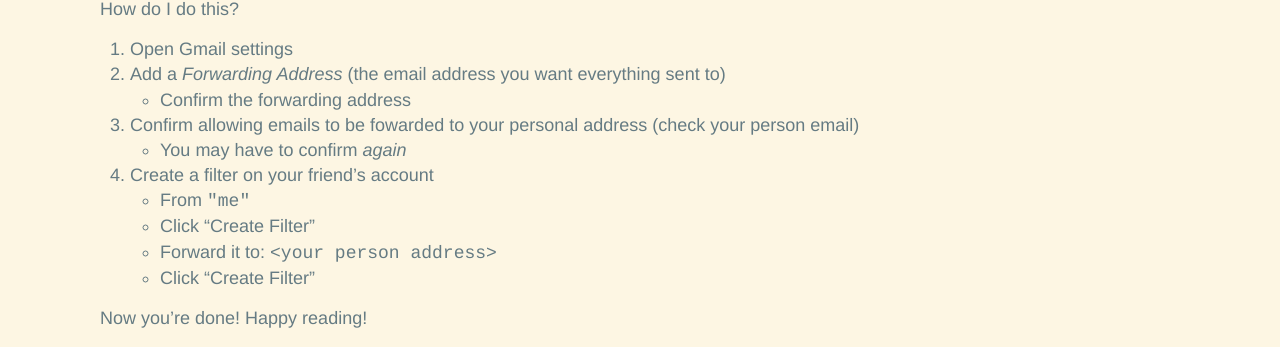
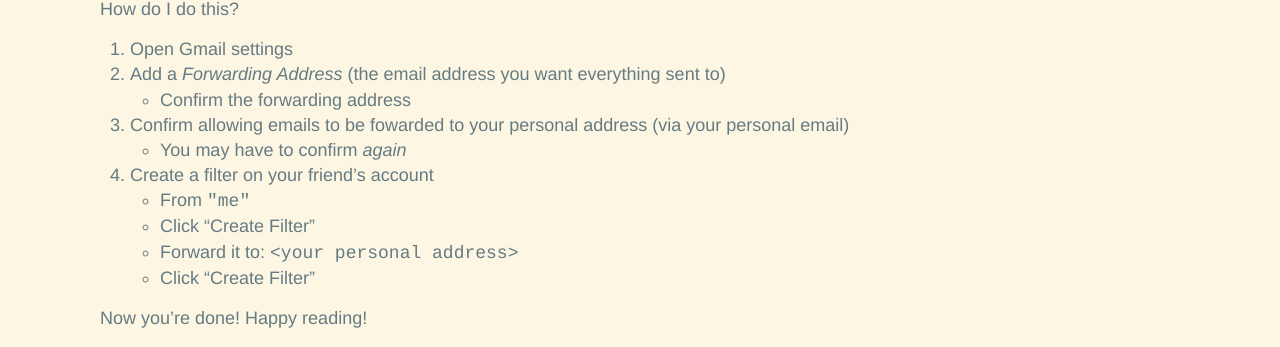
Before and after one commit to hencefarthing/hencefarthing.github.io, a Jekyll site: the page built from _briefs/2019/06/2019-06-10-watch-your-email-reminders.md, in a window 1280 px wide. Shown: the part 386-733 px from the top of the page. Built offline with Jekyll 4.4.1, drawn with Linux system fonts in a browser that asks for light colours; comment, search, counter and statistics services are not loaded.

Commit message:
fix some spelling / grammar

```diff
--- a/_briefs/2019/06/2019-06-10-watch-your-email-reminders.md
+++ b/_briefs/2019/06/2019-06-10-watch-your-email-reminders.md
@@ -12,12 +12,12 @@ How do I do this?
 1. Open Gmail settings
 1. Add a _Forwarding Address_ (the email address you want everything sent to)
     - Confirm the forwarding address
-1. Confirm allowing emails to be fowarded to your personal address (check your person email)
+1. Confirm allowing emails to be fowarded to your personal address (via your personal email)
     - You may have to confirm _again_
 1. Create a filter on your friend's account
     - From `"me"`
     - Click "Create Filter"
-    - Forward it to: `<your person address>`
+    - Forward it to: `<your personal address>`
     - Click "Create Filter"
 
 Now you're done! Happy reading!
```
